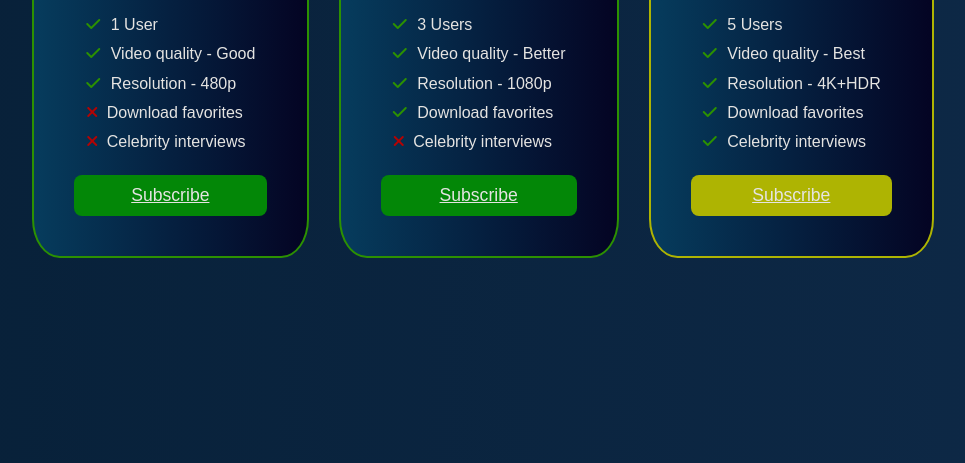
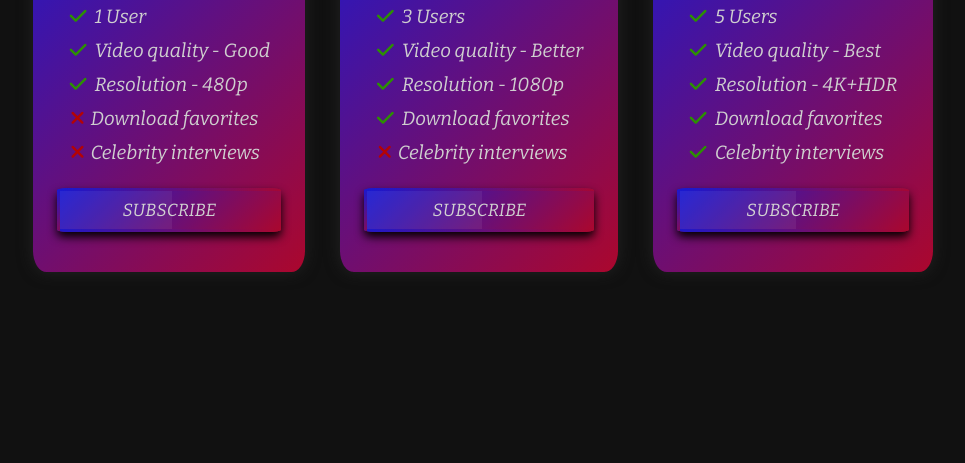
Before and after one commit to PawelJ97/pricingTable, a plain HTML site: page index.html in a window 1280 px wide. Shown: the part 337-800 px from the top of the page, without its empty margins (157-1122 px from the left). Drawn offline with nearby package versions, Linux system fonts and the light colour scheme.

Commit message:
Major changes in the construction of the project,+simple animation and effects, changing the color composition and setting them as variables,changes in the media

```diff
--- a/index.html
+++ b/index.html
@@ -20,11 +20,17 @@
                 <li> <i class="fa fa-times" aria-hidden="true"></i> Download favorites</li>
                 <li> <i class="fa fa-times" aria-hidden="true"></i> Celebrity interviews</li>
             </ul>
-            <a href="#">Subscribe</a>
+            <a class="sub" href="https://en.wikipedia.org/wiki/Video_on_demand">
+                <span></span>
+                <span></span>
+                <span></span>
+                <span></span>
+                Subscribe
+            </a>
         </div>
 
         <div class="plan">
-            <h2>Standard</h2>
+            <h2>Pro</h2>
             <div class="price">6.99$ / Month</div>
             <ul class="details">
                 <li> <i class="fa fa-check" aria-hidden="true"></i> 3 Users</li>
@@ -33,14 +39,20 @@
                 <li> <i class="fa fa-check" aria-hidden="true"></i> Download favorites</li>
                 <li> <i class="fa fa-times" aria-hidden="true"></i> Celebrity interviews</li>
             </ul>
-            <a href="#">Subscribe</a>
+            <a class=sub href="https://en.wikipedia.org/wiki/Video_on_demand">
+                <span></span>
+                <span></span>
+                <span></span>
+                <span></span>
+                Subscribe
+            </a>
         </div>
 
         <div class="plan top">
             <div class="popular-choice">
                 <span>Popular</span>
             </div>
-            <h2>Premium</h2>
+            <h2>VIP</h2>
             <div class="price">12.99$ / Month</div>
             <ul class="details">
                 <li> <i class="fa fa-check" aria-hidden="true"></i> 5 Users</li>
@@ -49,7 +61,13 @@
                 <li> <i class="fa fa-check" aria-hidden="true"></i> Download favorites</li>
                 <li> <i class="fa fa-check" aria-hidden="true"></i> Celebrity interviews</li>
             </ul>
-             <a href="#">Subscribe</a>
+             <a class="sub" href="https://en.wikipedia.org/wiki/Video_on_demand">
+                <span></span>
+                <span></span>
+                <span></span>
+                <span></span>
+                Subscribe
+            </a>
         </div>
     </div>
 </body>
--- a/style.css
+++ b/style.css
@@ -1,34 +1,65 @@
+@import url('https://fonts.googleapis.com/css2?family=Bitter:ital@1&display=swap');
+
+:root{
+    --primary:linear-gradient(315deg, #ab072d, #1619d4);
+    --darkprimary:linear-gradient(315deg, #ab072db5, #1619d4b5);
+    --popular:#ab072d84;
+    --fa-check:#2c9101;
+    --fa-times:#b50303;
+    --platinum:#f3f2f0;
+    --gray:#cfcfcf;
+    --darkgray:#262626e0;
+}
+
 *{
     margin: 0;
     padding: 0;
-    font-family: Arial, Helvetica, sans-serif;
+    font-family:'Bitter', serif;
     box-sizing: border-box;
 }
 
 body{
-    background: linear-gradient(to right, #072038, #0e2947);
+    display: flex;
+    justify-content: center;
+    align-items: center;
+    min-height: 100vh;
+    background: #111;
 }
 
 .offer {
+    position: relative;
     display: flex;
     flex-wrap: wrap;
     justify-content: center;
+    flex-direction: column;
+    align-content: center;
+    margin: .5rem 0 .5rem 0;
 }
 
 .offer .plan{
-    padding: 2.5rem;
-    margin: 15px;
-    border-radius: 10%;
-    background: linear-gradient(to left, #040423, #063c5d);;
-    color: #E5E4E2;
+    position: relative;
+    padding: 2.5rem 1.5rem;
+    margin: 1.3rem 1.1rem;
+    border-radius: 5%;
+    background: var(--primary);
+    color: var(--gray);
     text-align: center;
-    overflow: hidden;
-    border: 2px solid #2c9101;
+    overflow: hidden; /* Remove protruding part of popular background */
+    box-shadow: 0 0 15px var(--darkgray);
+    transition: .7s ease-in-out;
+    cursor:pointer;
+}
+
+.offer div.plan:hover{
+    background: var(--darkprimary);
+    color: var(--platinum);
+    transform: translateY(-1.3rem);
 }
 
 .plan h2{
     font-size: 2.5rem;
-    margin-bottom: 10px;
+    margin-bottom: .7rem;
+    text-transform: uppercase;
 }
 
 .plan .price{
@@ -43,79 +74,188 @@ body{
 
 .plan ul.details li{
     margin: .7rem;
+    font-size: 1.2rem;
 }
 .plan .fa{
-    margin-right: 5px;
+    margin-right: .2rem;
 }
 
 .plan li .fa-check{
-    color: #2c9101;
+    color: var(--fa-check);
 }
 
 .plan li .fa-times{
-    color: #b50303;
-    padding-left: 2px;
+    color: var(--fa-times);
+    padding-left: .2rem;
 }
 
+/* Subscribe link style */
 .plan a {
+    position: relative;
     font-size: 1.1rem;
     display: block;
-    padding: 10px 30px;
+    padding: 0.7rem 1.9rem;
     margin-top: 1.5rem;
-    color: #e5e4e2;
-    background-color: #038707;
-    border-radius: 8px;
+    color: var(--gray);
+    background: var(--primary);
+    box-shadow: 0 5px 10px #000000;
+    border-radius: 5%;
+    transition: .4s ease-in-out;
+    text-transform: uppercase;
+    text-decoration: none;
+    overflow: hidden; /* Remove any protruding animation */
 }
 
-.plan.top {
-    border: 2px solid #aeb402;
+.plan a:hover{
+    filter: brightness(1.2);
+    color: var(--platinum);
 }
 
-.plan.top a{
-    background-color: #aeb402;
+/* Effect of lightening half of the content of the subscribe */
+.plan a.sub::before {
+    content: "";
+    position: absolute;
+    top: 3px;
+    left: 3px;
+    bottom: 3px;
+    width: 50%;
+    background: rgba(255, 255, 255, 0.063);
 }
 
+/* Subscribe - setting and using edge animation */
+.plan a.sub span:nth-child(1){
+    position: absolute;
+    top: 0;
+    left: 0;
+    width: 100%;
+    height: 3px;
+    background: var(--darkprimary);
+    animation: animate1 linear 2s infinite;
+}
+
+.plan a.sub span:nth-child(2){
+    position: absolute;
+    top: 0;
+    right: 0;
+    width: 3px;
+    height: 100%;
+    background: var(--darkprimary);
+    animation: animate2 linear 2s infinite;
+    animation-delay: 1s; /* use of delay to synchronize animations */
+}
+
+.plan a.sub span:nth-child(3){
+    position: absolute;
+    bottom: 0;
+    left: 0;
+    width: 100%;
+    height: 3px;
+    background: var(--darkprimary);
+    animation: animate3 linear 2s infinite;
+}
+
+.plan a.sub span:nth-child(4){
+    position: absolute;
+    top: 0;
+    left: 0;
+    width: 3px;
+    height: 100%;
+    background: var(--darkprimary);
+    animation: animate4 linear 2s infinite;
+}
+
+/* encouraging information - "popular" */
 .popular-choice{
     position: relative;
 }
 
-.plan.top span{
+.plan.top .popular-choice span{
     position: absolute;
-    font-size:1.1rem;
+    font-size:.8rem;
     padding: 3px;
-    background-color: #aeb402;
-    color: #E5E4E2;
+    background-color:var(--popular);
+    color: var(--platinum);
     width: 130px;
-    left: -70px;
+    left: -60px;
     top: -20px;
     transform: rotate(-45deg);
+    text-transform: uppercase;
+}
+
+/* ---> ANIMATION <--- */
+
+/* subscribe edge animation */
+@keyframes animate1
+{
+    0%
+    {
+        transform: translateX(-100%);
+    }
+    100%
+    {
+        transform: translateX(100%);
+    }
+}
+
+@keyframes animate2
+{
+    0%
+    {
+        transform: translateY(-100%);
+    }
+    100%
+    {
+        transform: translateY(100%);
+    }
+}
+
+@keyframes animate3
+{
+    0%
+    {
+        transform: translateX(100%);
+    }
+    100%
+    {
+        transform: translateX(-100%);
+    }
+}
+
+@keyframes animate4
+{
+    0%
+    {
+        transform: translateY(100%);
+    }
+    100%
+    {
+        transform: translateY(-100%);
+    }
 }
 
 /* ---> @MEDIA <--- */
 
 /*Laptops, Desktops*/
 @media only screen and (min-width:920px) {
+
     .offer{
-        height: 100vh;
+        flex-direction: row;
+    }
+}
+
+/*SCREEN Desktops --> 4K*/
+@media only screen and (min-width: 2220px){
+
+    .offer .plan{
+        width: 16vw;
     }
 
-    .offer .plan{
-        margin: auto 15px;
-    }
-
-}
-
-/*SCREEN - 4K*/
-@media only screen and (min-width: 1900px){
-    .offer .plan{
-        width: 22%;
-    }
-    .plan ul.details{
-        font-size: 1.7rem;
+    .plan ul.details li{
+        font-size: 1.6rem;
     }
 
     .plan a{
-        font-size: 1.7rem;
+        font-size: 1.8rem;
     }
 
     .plan h2{
@@ -126,4 +266,10 @@ body{
         font-size: 2.7rem;
     }
 
+    .plan.top .popular-choice span{
+        width: 200px;
+        left: -80px;
+        top: -10px;
+        font-size:1.3rem;
+    }
 }
```
Also changed, not shown: 1 other file.
